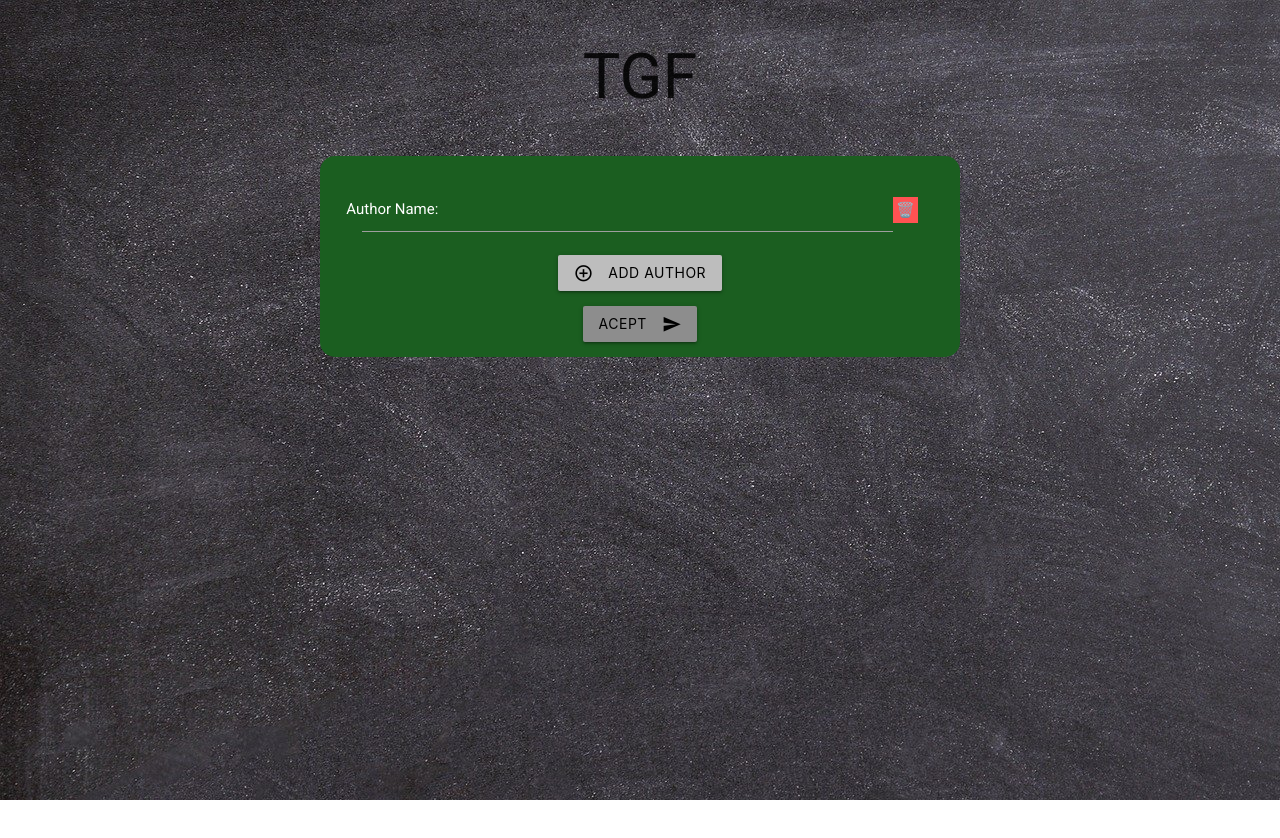
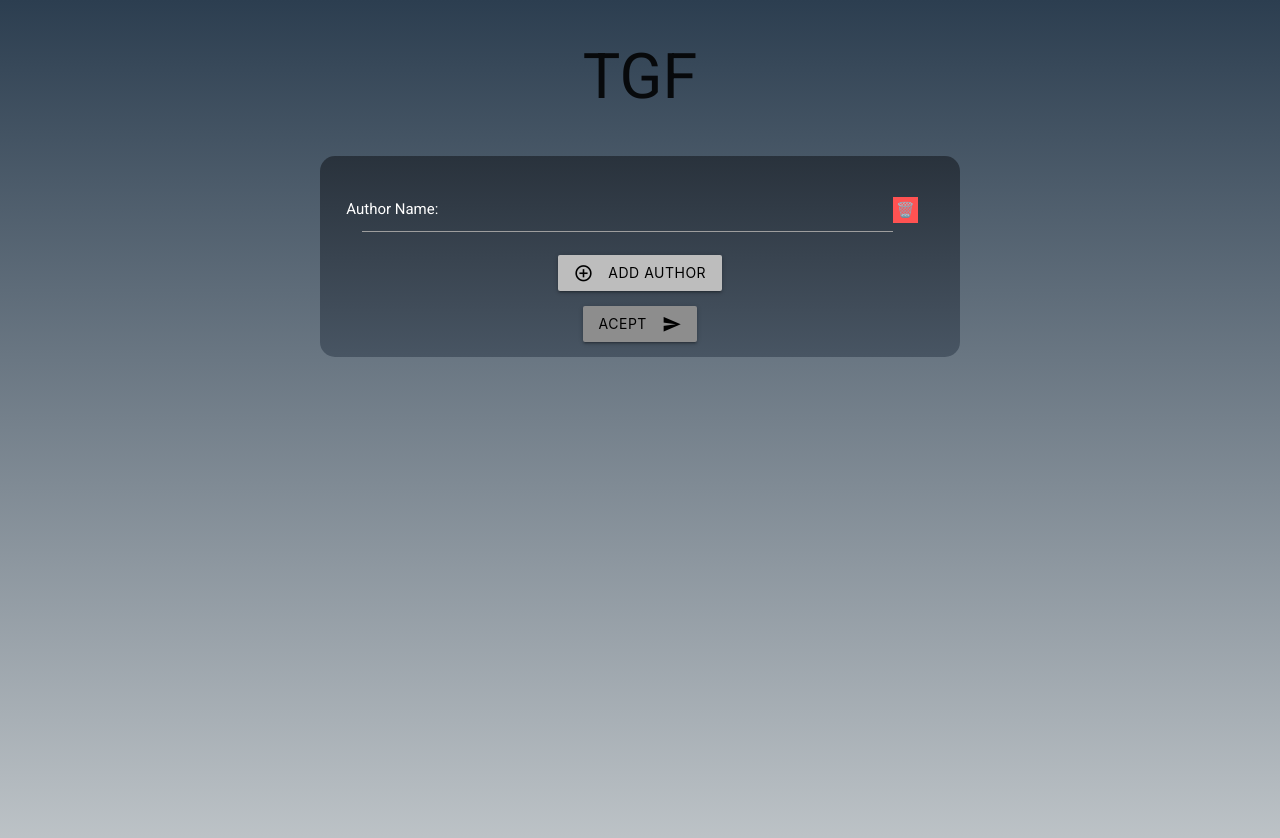
Before and after one commit to rmartin177/client-tfg, a React (Create React App) app: page / in a window 1280 px wide. Shown: the top 838 px of the page. Before the commit the page ends 800 px from the top, so only its background shows below. Built offline with nearby package versions, Linux system fonts and the light colour scheme; no server answers.

Commit message:
css background

```diff
--- a/src/components/Formulario/Formulario.css
+++ b/src/components/Formulario/Formulario.css
@@ -4,19 +4,24 @@
 }
 
 body{
-    background-image: url(../../img/fondo.jpg);
+    height: 100vh;
+    background: #bdc3c7;
+    background: -webkit-linear-gradient(to bottom, #2c3e50, #bdc3c7);
+    background: linear-gradient(to bottom, #2c3e50, #bdc3c7);
   }
 
 .contenedor-principal{
     justify-content: center;
     text-align: center;
-    background-color:#1b5e20 ;
     border-radius: 1rem;
     margin-top: 3rem;
     width: 50%;
     margin-left: 25%;
     margin-right: auto;
-    padding:1rem
+    padding:1rem;
+    background: #485563;  /* fallback for old browsers */
+    background: -webkit-linear-gradient(to bottom, #29323c, #485563);  /* Chrome 10-25, Safari 5.1-6 */
+    background: linear-gradient(to bottom, #29323c, #485563); /* W3C, IE 10+/ Edge, Firefox 16+, Chrome 26+, Opera 12+, Safari 7+ */
 }
 .writeAuthor{
     width: 87% !important;
```
